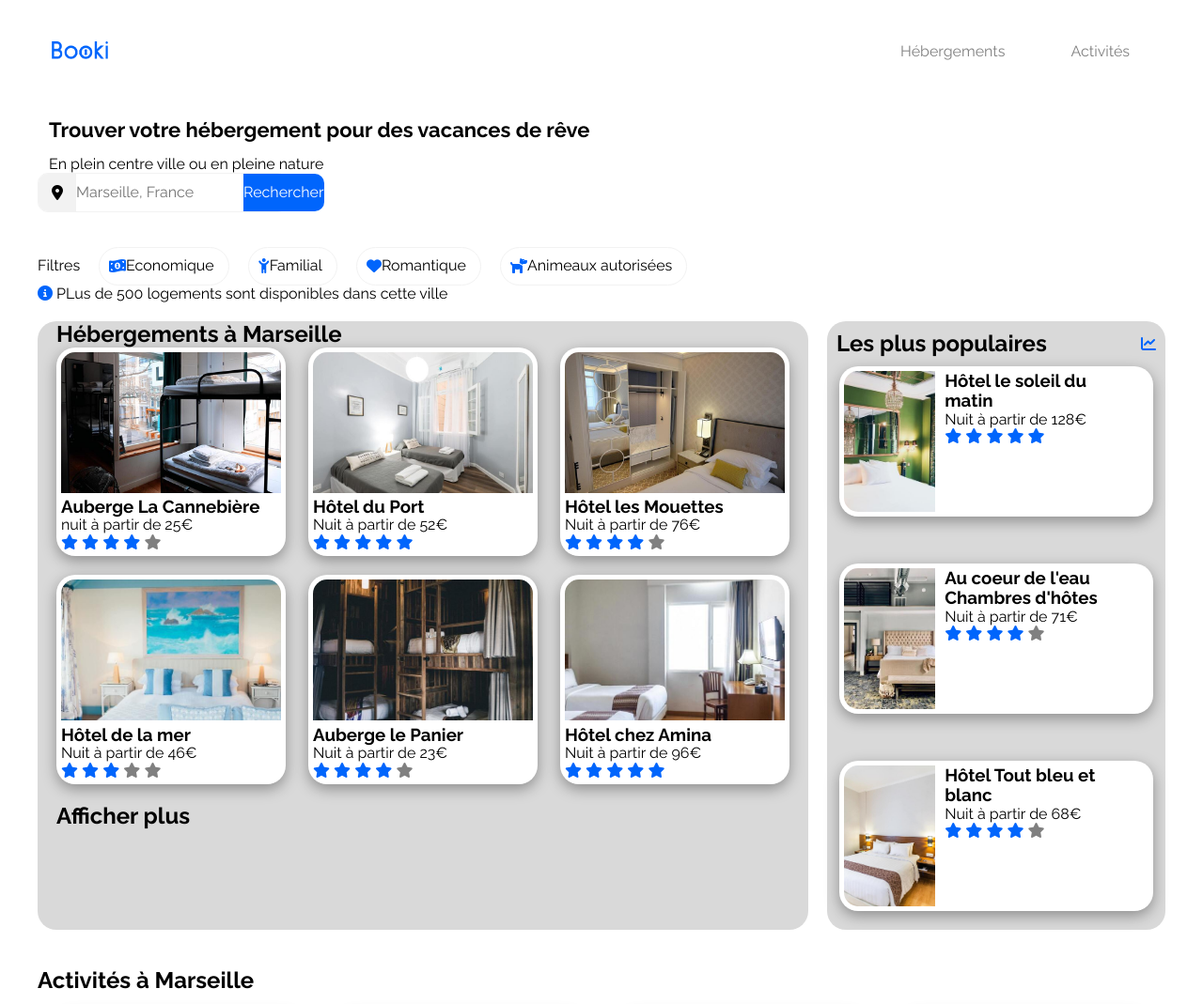
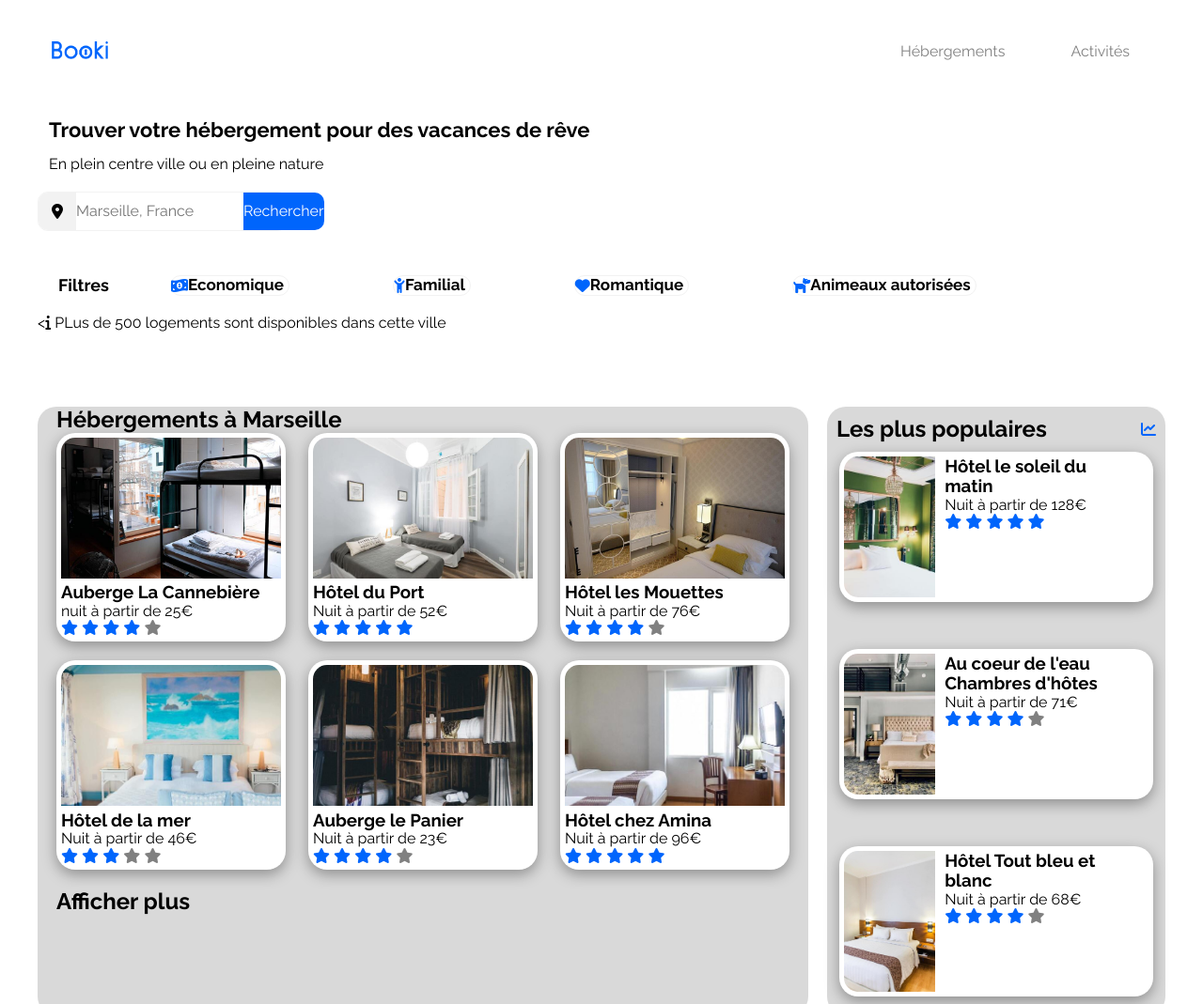
Before and after one commit to AlexisNoukan/projet-3-Openclassrooms, a plain HTML site: page index.html in a window 1280 px wide. Shown: the top 1069 px of the page at 94% size. Drawn offline with Linux system fonts and the light colour scheme.

Commit message:
update: header

```diff
--- a/assets/css/main.css
+++ b/assets/css/main.css
@@ -52,6 +52,7 @@ main {
   border: 1px solid #f2f2f2;
   width: 22%;
   border-radius: 11px;
+  margin-top: 20px;
 }
 .search-bar {
   border-style: none;
@@ -92,19 +93,26 @@ main {
   display: flex;
   gap: 20px;
   align-items: center;
+  padding-left: 22px;
+}
+.filters p {
+  font-size: 18px;
+  font-weight: 700;
 }
 .filter {
   display: flex;
   border: 1px solid #f2f2f2;
   border-radius: 50px;
   align-items: center;
-  padding: 10px;
+  margin: 10px 45px;
 }
 .icon {
   color: #0065fc;
 }
 .filter span {
   margin-right: 5px;
+  font-size: 17px;
+  font-weight: 700;
 }
 .filter a {
   text-decoration: none;
@@ -116,11 +124,13 @@ main {
   background-color: #deebff;
   border-radius: 50px;
 }
-
+.itext {
+  padding-top: 10px;
+}
 .hebergements {
   display: flex;
   justify-content: space-between;
-  padding-top: 20px;
+  padding-top: 80px;
 }
 
 .hebergement-container {
--- a/index.html
+++ b/index.html
@@ -76,9 +76,9 @@
           >
         </div>
       </div>
-      <p>
-        <i class="fa-solid fa-circle-info icon"></i> PLus de 500 logements sont
-        disponibles dans cette ville
+      <p class="itext">
+        <<i class="fa-solid fa-info"></i> PLus de 500 logements sont disponibles
+        dans cette ville
       </p>
     </section>
     <!--filter-->
```
